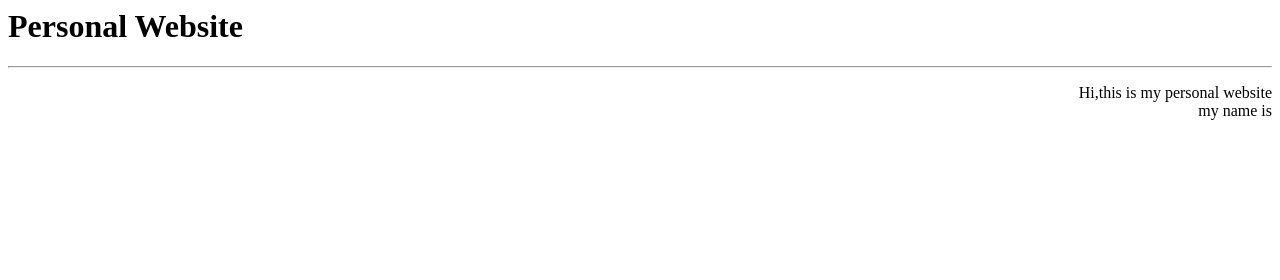
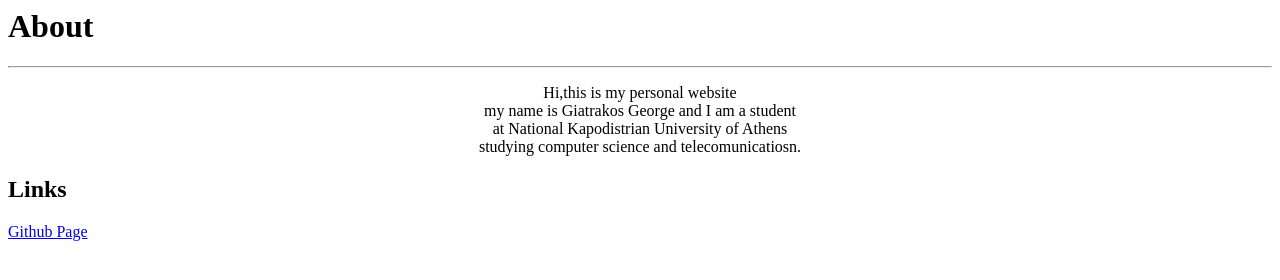
Before and after one commit to giatrakosg/website, a plain HTML site: page main.html in a window 1280 px wide. Drawn offline with Linux system fonts and the light colour scheme.

Commit message:
About section,links section,link to github

```diff
--- a/main.html
+++ b/main.html
@@ -1,9 +1,16 @@
 <html>
 	<Title>George Giatrakos Personal Website</title>
 	<body>
-		<h1>Personal Website</h1>
+		<h1>About</h1>
 		<hr>
-		<p align="right">Hi,this is my personal website <br>
-		my name is</p>
+		<p align="center">Hi,this is my personal website <br>
+		my name is Giatrakos George and I am a student <br>
+		at National Kapodistrian University of Athens <br>
+		studying computer science and telecomunicatiosn. <br>
+		</p>
+
+		<h2>Links</h2>
+		<p><a href="https://github.com/giatrakosg">Github Page</a>
+		</p>
 	</body>
 </html>
```
